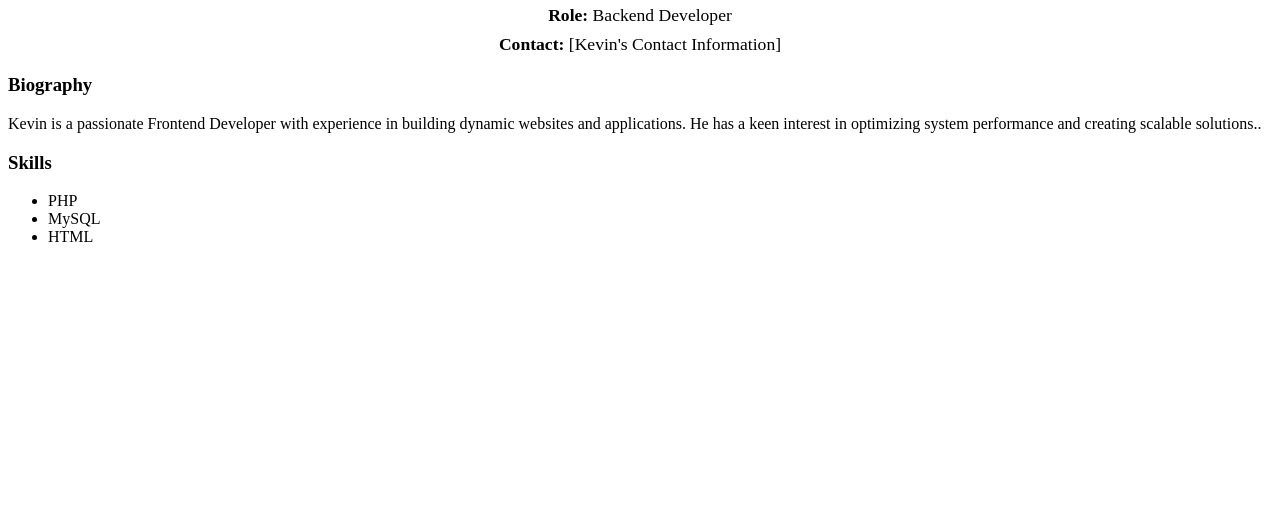
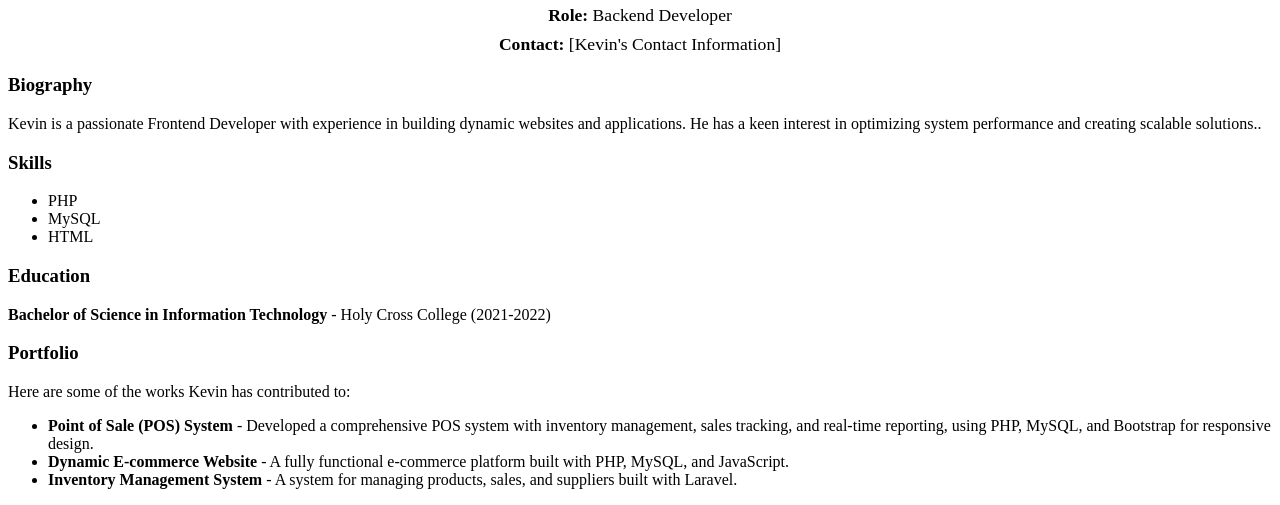
Before and after one commit to macapagal-marc-lawrence/3B-BSIT, a plain HTML site: page kevin.html in a window 1280 px wide. Shown: the part 483-988 px from the top of the page. Before the commit the page ends 800 px from the top, so only its background shows below. Drawn offline with Linux system fonts and the light colour scheme.

Commit message:
"Commit by Kevin"

```diff
--- a/kevin.html
+++ b/kevin.html
@@ -46,5 +46,22 @@
             </ul>
 
          </div>
+         <!--Education Section-->
+         <div class="Education">
+            <h3>Education</h3>
+            <p><strong>Bachelor of Science in Information Technology</strong> - Holy Cross College (2021-2022)</p>
+
+         </div>
+         <!--Porfolio Section-->
+         <div class="Portfolio">
+            <h3>Portfolio</h3>
+            <p>Here are some of the works Kevin has contributed to:</p>
+            <ul>
+                <li><strong>Point of Sale (POS) System</strong> - Developed a comprehensive POS system with inventory management, sales tracking, and real-time reporting, using PHP, MySQL, and Bootstrap for responsive design.</li>
+                <li><strong>Dynamic E-commerce Website</strong> - A fully functional e-commerce platform built with PHP, MySQL, and JavaScript.</li>
+                <li><strong>Inventory Management System</strong> - A system for managing products, sales, and suppliers built with Laravel.</li>
+            </ul>
+
+         </div>
 </body>
 </html>
```
